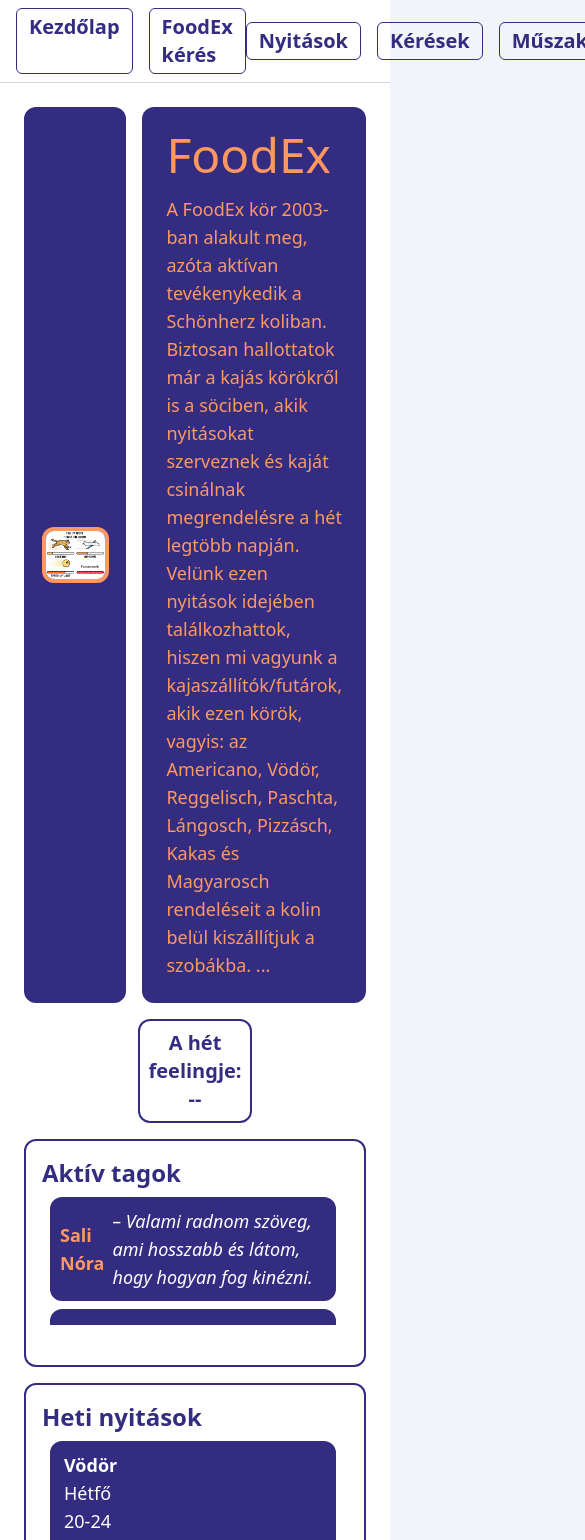
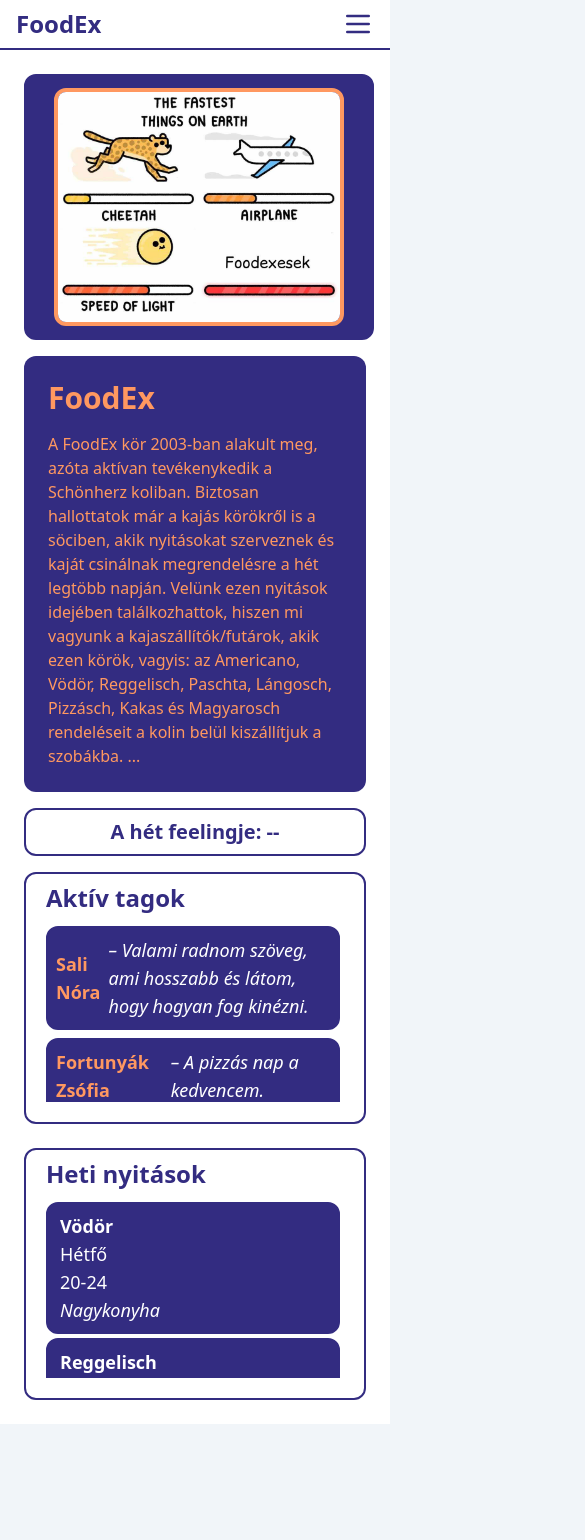
Before and after one commit to kir-dev/foodex-web, a Next.js app in the folder apps/frontend/: page /home in a window 390 px wide. Shown: the top 1540 px of the page, 585 px wide, since content can reach past the window. After the commit the page ends 1424 px from the top, so only its background shows below. Built offline with nearby package versions, Linux system fonts and the light colour scheme.

Commit message:
Kezdőlap kinézetének módosítása, mobillal kompatibilissá tétele Hamburger navbar készítése mobilra

```diff
--- a/apps/frontend/src/app/home/page.tsx
+++ b/apps/frontend/src/app/home/page.tsx
@@ -9,14 +9,14 @@ export default function HomePage() {
   return (
     <main className='flex flex-col items-center justify-start min-h-screen p-6 bg-white'>
       {/* Felső konténer: Kép + szöveg */}
-      <div className='flex flex-row gap-4 w-full max-w-6xl mb-4'>
+      <div className='flex flex-col md:flex-row gap-4 w-full max-w-7xl lg:max-w-[90%] mb-4'>
         <ImageContainer>
-          <Image src='/kep1.jpg' alt='Kép' width={500} height={500} className='w-full h-auto object-contain' />
+          <Image src='/kep1.jpg' alt='Kép' width={500} height={500} className='w-full h-full object-cover' />
         </ImageContainer>
 
         <div className='flex flex-col justify-start w-full bg-[#332C81] text-[#FF9860] rounded-xl px-6 py-6'>
-          <h2 className='text-5xl mb-4'>FoodEx</h2>
-          <p className='text-lg'>
+          <h2 className='text-3xl sm:text-4xl md:text-5xl mb-4 font-semibold'>FoodEx</h2>
+          <p className='text-base sm:text-lg'>
             A FoodEx kör 2003-ban alakult meg, azóta aktívan tevékenykedik a Schönherz koliban. Biztosan hallottatok már
             a kajás körökről is a söciben, akik nyitásokat szerveznek és kaját csinálnak megrendelésre a hét legtöbb
             napján. Velünk ezen nyitások idejében találkozhattok, hiszen mi vagyunk a kajaszállítók/futárok, akik ezen
@@ -27,37 +27,42 @@ export default function HomePage() {
       </div>
 
       {/* A hét feelingje */}
-      <div className='w-1/3 border-2 border-[#332C81] rounded-xl p-2 mb-4 text-center'>
+      <div className='w-full sm:w-2/3 md:w-1/3 border-2 border-[#332C81] rounded-xl p-2 mb-4 text-center'>
         <p className='text-xl font-semibold text-[#332C81]'>A hét feelingje: --</p>
       </div>
 
+      <div className='w-full max-w-7xl grid grid-cols-1 lg:grid-cols-[2fr_1fr] gap-6'>
         {/* Aktív tagok */}
-      <div className='w-full max-w-4xl border-2 border-[#332C81] rounded-xl p-4 mb-4'>
-        <h3 className='text-2xl font-bold text-[#332C81]'>Aktív tagok</h3>
+        <div className='w-full border-2 border-[#332C81] rounded-xl p-2'>
+          <h3 className='text-2xl font-bold text-[#332C81] pl-3'>Aktív tagok</h3>
           {/*Példa adatok kinézet ellenőrzéshez*/}
           <MembersContainer
             members={[
               { name: 'Sali Nóra', quote: 'Valami radnom szöveg, ami hosszabb és látom, hogy hogyan fog kinézni.' },
               { name: 'Fortunyák Zsófia', quote: 'A pizzás nap a kedvencem.' },
-            { name: 'Fortunyák Zsófia', quote: 'A pizzás nap a kedvencem.' },
-            { name: 'Fortunyák Zsófia', quote: 'A pizzás nap a kedvencem.' },
+              { name: 'Valaki Nagyonhosszúnévvel', quote: 'A pizzás nap a kedvencem.' },
+              {
+                name: 'Mégvalaki Egyhosszabbnévvel',
+                quote: 'A pizzás nap a kedvencem és kellene egy nagyobb és hosszú szöveg, hogy lássam milyen.....',
+              },
             ]}
           />
         </div>
 
         {/* Heti nyitások */}
-      <div className='w-full max-w-4xl border-2 border-[#332C81] rounded-xl p-4'>
-        <h3 className='text-2xl font-bold text-[#332C81]'>Heti nyitások</h3>
+        <div className='w-full border-2 border-[#332C81] rounded-xl p-2'>
+          <h3 className='text-2xl font-bold text-[#332C81] pl-3'>Heti nyitások</h3>
           {/*Példa adatok kinézet ellenőrzéshez*/}
           <OpeningsContainer
             openings={[
               { groupName: 'Vödör', day: 'Hétfő', time: '20-24', location: 'Nagykonyha' },
               { groupName: 'Reggelisch', day: 'Csütörtök', time: '7:30-10', location: '15. konyha' },
-            { groupName: 'Reggelisch', day: 'Csütörtök', time: '7:30-10', location: '15. konyha' },
-            { groupName: 'Reggelisch', day: 'Csütörtök', time: '7:30-10', location: '15. konyha' },
-            { groupName: 'Reggelisch', day: 'Csütörtök', time: '7:30-10', location: '15. konyha' },
+              { groupName: 'Magyarosch', day: 'Csütörtök', time: '7:30-10', location: '15. konyha' },
+              { groupName: 'Pizzásch', day: 'Csütörtök', time: '7:30-10', location: '15. konyha' },
+              { groupName: 'Americano', day: 'Csütörtök', time: '7:30-10', location: '15. konyha' },
             ]}
           />
+        </div>
       </div>
     </main>
   );
--- a/apps/frontend/src/components/imageContainer.tsx
+++ b/apps/frontend/src/components/imageContainer.tsx
@@ -1,8 +1,10 @@
 import React from 'react';
-
 export function ImageContainer({ children }: { children: React.ReactNode }) {
   return (
-    <div className='w-[300px] h-auto border-2 border-[#332C81] rounded-xl bg-[#332C81] flex items-center justify-center p-3'>
+    <div
+      className='w-[350px] h-auto border-2 border-[#332C81] rounded-xl bg-[#332C81]
+                    flex items-center justify-center p-3'
+    >
       <div className='border-4 border-[#FF9860] rounded-xl overflow-hidden max-w-[90%] max-h-[250px]'>{children}</div>
     </div>
   );
--- a/apps/frontend/src/components/membersContainer.tsx
+++ b/apps/frontend/src/components/membersContainer.tsx
@@ -9,8 +9,8 @@ type Props = {
 
 export function MembersContainer({ members }: Props) {
   return (
-    <div className='w-full max-w-6xl rounded-xl p-2 mb-4'>
-      <div className='flex flex-col gap-2 max-h-32 overflow-y-auto pr-1'>
+    <div className='w-full max-w-5xl rounded-xl p-3'>
+      <div className='flex flex-col gap-2 max-h-44 overflow-y-auto pr-1'>
         {members.map((member) => (
           <div
             key={member.name}
--- a/apps/frontend/src/components/navbar.tsx
+++ b/apps/frontend/src/components/navbar.tsx
@@ -1,5 +1,8 @@
 import Image from 'next/image';
 import Link from 'next/link';
+
+import { Menu, X } from 'lucide-react';
+import { useState } from 'react';
 
 interface NavItem {
   href: string;
@@ -9,6 +12,8 @@ interface NavItem {
 }
 
 function Navbar() {
+  const [isOpen, setIsOpen] = useState(false);
+
   const navItemsLeft: NavItem[] = [
     { href: '/home', title: 'Kezdőlap', label: 'Kezdőlap' },
     { href: '/requesting', title: 'FoodEx kérés', label: 'FoodEx kérés' },
@@ -22,7 +27,19 @@ function Navbar() {
   ];
 
   return (
-    <nav className='flex justify-between items-center px-4 py-2 bg-white border-b border-gray-300'>
+    <nav className='w-full bg-white border-b-2 border-[#332C81] px-4 py-2'>
+      {/* Felső sor */}
+      <div className='flex justify-between items-center'>
+        {/* Bal oldal mobilon FoodEx felirat, ne legyen üres xd*/}
+        <div className='text-[#332C81] text-2xl font-bold block sm:hidden'>FoodEx</div>
+
+        {/* Hamburger ikon mobilra */}
+        <button className='sm:hidden text-[#332C81]' onClick={() => setIsOpen(!isOpen)}>
+          {isOpen ? <X size={32} /> : <Menu size={32} />}
+        </button>
+
+        {/* Normál menü nagyobb képernyőn */}
+        <div className='hidden sm:flex justify-between w-full'>
           {/* Bal oldal */}
           <div className='flex space-x-4'>
             {navItemsLeft.map((item) => (
@@ -30,8 +47,8 @@ function Navbar() {
                 key={item.href}
                 href={item.href}
                 title={item.title}
-            className='px-3 py-1 border border-[#332C81] rounded-md text-[#332C81]
-                      text-xl font-semibold hover:bg-[#332C81] hover:text-[#FF9860] transition-all'
+                className='px-3 py-1 border-2 border-[#332C81] rounded-md text-[#332C81]
+                text-2xl font-semibold hover:bg-[#332C81] hover:text-[#FF9860] transition-all'
               >
                 {item.label}
               </Link>
@@ -48,7 +65,7 @@ function Navbar() {
                     alt='Profil'
                     width={42}
                     height={42}
-                className='rounded-full border border-[#332C81] hover:bg-[#332C81] transition-all p-1 hover:p-1.5'
+                    className='rounded-full border-2 border-[#332C81] hover:bg-[#332C81] transition-all p-1 hover:p-1.5'
                   />
                 </Link>
               ) : (
@@ -56,14 +73,52 @@ function Navbar() {
                   key={item.href}
                   href={item.href}
                   title={item.title}
-              className='px-3 py-1 border border-[#332C81] rounded-md text-[#332C81]
-                        text-xl font-semibold hover:bg-[#332C81] hover:text-[#FF9860] transition-all'
+                  className='px-3 py-1 border-2 border-[#332C81] rounded-md text-[#332C81]
+                  text-2xl font-semibold hover:bg-[#332C81] hover:text-[#FF9860] transition-all'
                 >
                   {item.label}
                 </Link>
               )
             )}
           </div>
+        </div>
+      </div>
+
+      {/* Mobil menü lenyíló */}
+      {isOpen && (
+        <div className='sm:hidden mt-2 flex flex-col space-y-2'>
+          {[...navItemsLeft, ...navItemsRight].map((item) =>
+            item.isProfile ? (
+              <Link
+                key={item.href}
+                href={item.href}
+                title={item.title}
+                onClick={() => setIsOpen(false)}
+                className='flex items-center space-x-2 px-3 py-2 border-2 border-[#332C81] rounded-md text-[#332C81] text-lg font-semibold hover:bg-[#332C81] hover:text-[#FF9860] transition-all'
+              >
+                <Image
+                  src='/profile.png'
+                  alt='Profil'
+                  width={32}
+                  height={32}
+                  className='rounded-full border border-[#332C81] p-0.5'
+                />
+                <span>Profil</span>
+              </Link>
+            ) : (
+              <Link
+                key={item.href}
+                href={item.href}
+                title={item.title}
+                onClick={() => setIsOpen(false)}
+                className='px-3 py-2 border-2 border-[#332C81] rounded-md text-[#332C81] text-lg font-semibold hover:bg-[#332C81] hover:text-[#FF9860] transition-all'
+              >
+                {item.label}
+              </Link>
+            )
+          )}
+        </div>
+      )}
     </nav>
   );
 }
--- a/apps/frontend/src/components/openingsContainer.tsx
+++ b/apps/frontend/src/components/openingsContainer.tsx
@@ -11,12 +11,14 @@ type OpeningsProps = {
 
 export function OpeningsContainer({ openings }: OpeningsProps) {
   return (
-    <div className='w-full max-w-6xl rounded-xl p-2 mb-4'>
-      <div className='flex flex-col gap-1 pr-1 max-h-32 overflow-y-auto'>
+    <div className='w-full max-w-2xl rounded-xl p-3'>
+      <div className='flex flex-col gap-1 pr-1 max-h-44 overflow-y-auto'>
         {openings.map((opening) => (
           <div
             key={opening.groupName}
-            className='border-2 border-[#332C81] bg-[#332C81] rounded-xl px-3 py-2 grid sm:grid-cols-[minmax(6rem,auto)_minmax(6rem,auto)_minmax(6rem,auto)_1fr] gap-x-3 items-center text-white text-lg'
+            className='border-2 border-[#332C81] bg-[#332C81] rounded-xl px-3 py-2 grid
+            sm:grid-cols-[minmax(6rem,auto)_minmax(6rem,auto)_minmax(6rem,auto)_1fr]
+            gap-x-3 items-center text-white text-lg'
           >
             <span className='font-semibold'>{opening.groupName}</span>
             <span>{opening.day}</span>
```
Lines whose indentation alone changed are shown as unchanged.
